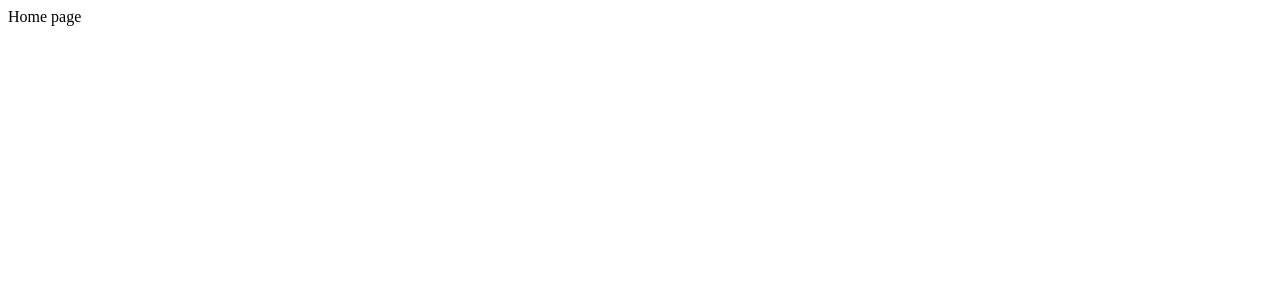
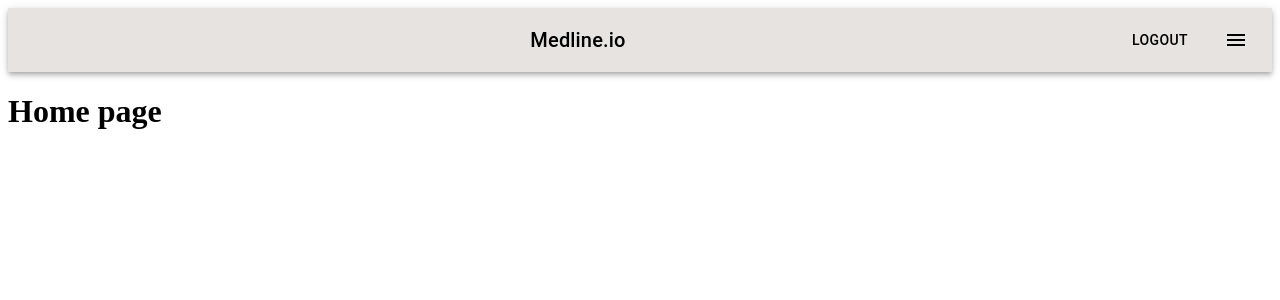
Before and after one commit to ComeTiss/medline-frontend, a React (Create React App) app: page / in a window 1280 px wide. Shown: the top 300 px of the page. Built offline with nearby package versions, Linux system fonts and the light colour scheme.

Commit message:
[UI] Added NavBar

```diff
--- a/package.json
+++ b/package.json
@@ -11,6 +11,8 @@
     "lint:fix": "npm run lint --fix"
   },
   "dependencies": {
+    "@material-ui/core": "^4.9.10",
+    "@material-ui/icons": "^4.9.1",
     "react": "^16.13.1",
     "react-dom": "^16.13.1",
     "react-scripts": "3.4.1",
--- /dev/null
+++ b/src/components/navigation/NavBar.tsx
@@ -0,0 +1,70 @@
+import React from "react";
+import {
+  AppBar,
+  Toolbar,
+  IconButton,
+  Typography,
+  Button,
+  makeStyles
+} from "@material-ui/core";
+import MenuIcon from "@material-ui/icons/Menu";
+import { Link } from "react-router-dom";
+
+import { COLORS } from "../../utils/constants";
+
+const useStyles = makeStyles(() => ({
+  navBar__container: {
+    color: "black",
+    backgroundColor: COLORS.LIGHT_GREY
+  },
+  navBar__linkBtn: {
+    marginRight: 16
+  },
+  navBar__link: {
+    color: "black",
+    textDecoration: "none"
+  },
+  navBar__menuBtn: {
+    textAlign: "center",
+    flexGrow: 1
+  }
+}));
+
+type Props = {
+  showLogout?: boolean;
+};
+
+function NavBar(props: Props) {
+  const styles = useStyles();
+  const { showLogout } = props;
+
+  const LinkBtn = (name: string, path: string) => (
+    <Button color="inherit" className={styles.navBar__linkBtn}>
+      <Link to={path} className={styles.navBar__link}>
+        {name}
+      </Link>
+    </Button>
+  );
+
+  return (
+    <AppBar
+      position="static"
+      color="inherit"
+      className={styles.navBar__container}
+    >
+      <Toolbar>
+        <Typography variant="h6" className={styles.navBar__menuBtn}>
+          Medline.io
+        </Typography>
+        {showLogout && LinkBtn("Logout", "/logout")}
+        {!showLogout && LinkBtn("Login", "/login")}
+        {!showLogout && LinkBtn("Signup", "/signup")}
+        <IconButton edge="end" color="inherit" aria-label="menu">
+          <MenuIcon />
+        </IconButton>
+      </Toolbar>
+    </AppBar>
+  );
+}
+
+export default NavBar;
--- a/src/pages/Home.tsx
+++ b/src/pages/Home.tsx
@@ -1,7 +1,13 @@
 import React from "react";
+import NavBar from "../components/navigation/NavBar";
 
 function Home() {
-  return <>Home page</>;
+  return (
+    <>
+      <NavBar showLogout />
+      <h1>Home page</h1>
+    </>
+  );
 }
 
 export default Home;
--- a/src/pages/Login.tsx
+++ b/src/pages/Login.tsx
@@ -1,7 +1,13 @@
 import React from "react";
+import NavBar from "../components/navigation/NavBar";
 
 function Login() {
-  return <>Login page</>;
+  return (
+    <>
+      <NavBar />
+      <h1>Login page</h1>
+    </>
+  );
 }
 
 export default Login;
--- a/src/pages/Signup.tsx
+++ b/src/pages/Signup.tsx
@@ -1,7 +1,13 @@
 import React from "react";
+import NavBar from "../components/navigation/NavBar";
 
 function Signup() {
-  return <>Signup page</>;
+  return (
+    <>
+      <NavBar />
+      <h1>Signup page</h1>
+    </>
+  );
 }
 
 export default Signup;
--- /dev/null
+++ b/src/utils/constants.ts
@@ -0,0 +1,3 @@
+export const COLORS = {
+  LIGHT_GREY: "#e6e3e0"
+};
```
Also changed, not shown: src/components/authentication/AuthenticationLayout.tsx (added, +7 -0 lines), 1 other file (tests, documents, lock files or other folders).
